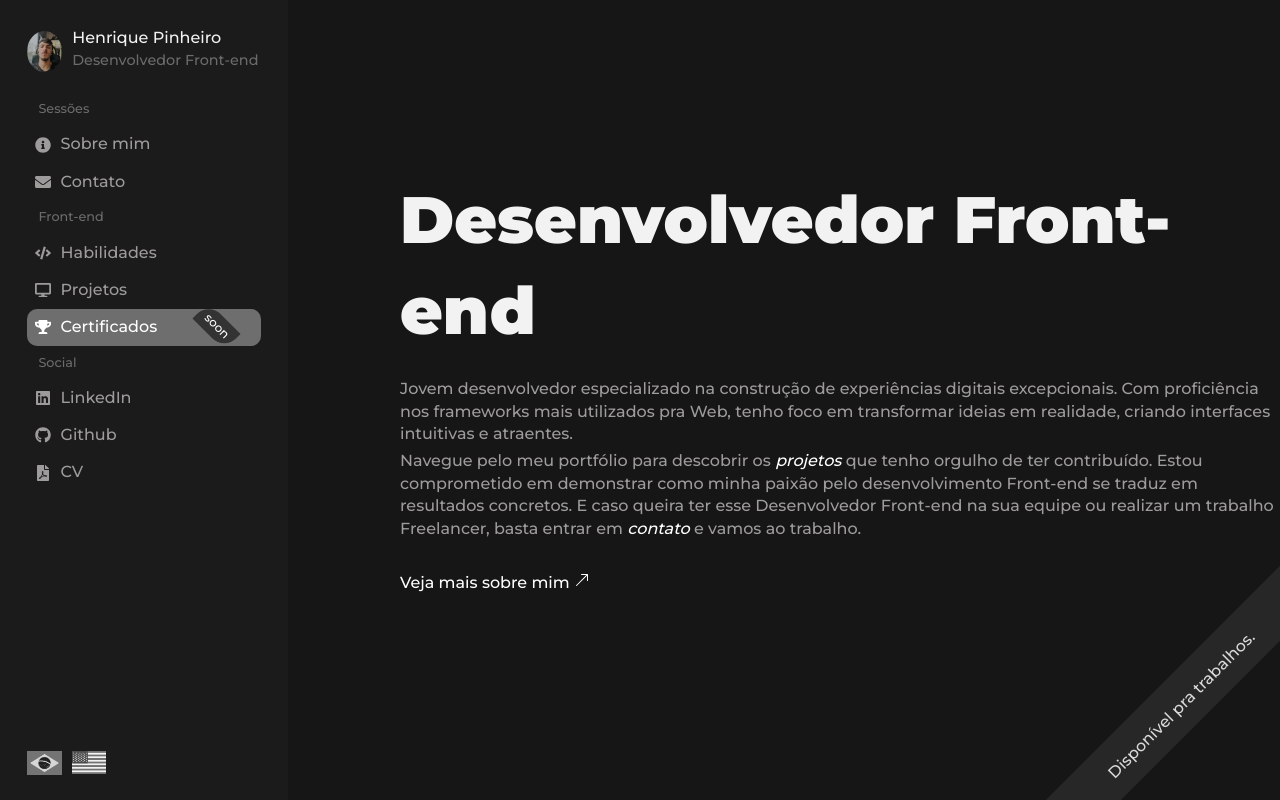
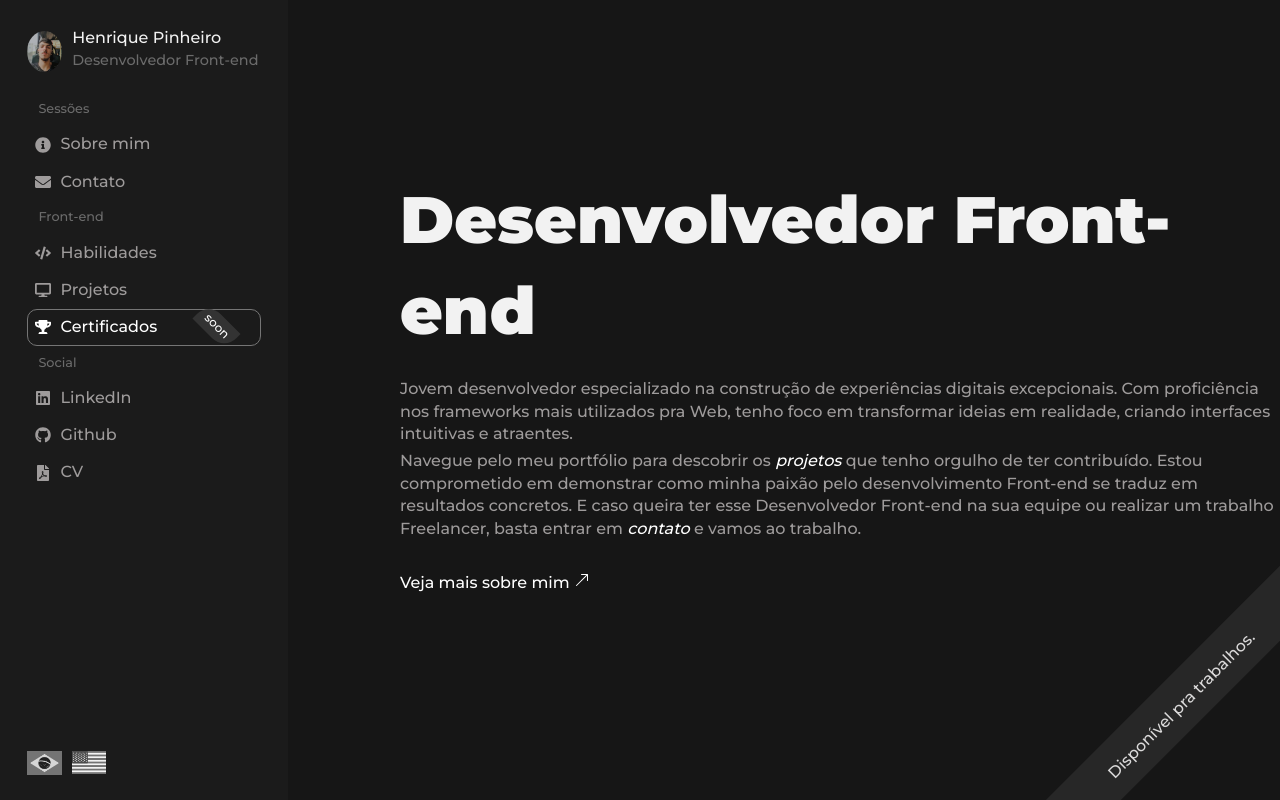
Before and after one commit to henriquepx/my_portfolio, a React (Vite) app: page / in a window 1280 px wide. Built offline with nearby package versions, Linux system fonts and the light colour scheme; a web font is replaced by a local one.

Commit message:
feat: new color and add border to link navegation isSoon

```diff
--- a/src/components/LinkNavegation.jsx
+++ b/src/components/LinkNavegation.jsx
@@ -15,9 +15,10 @@ const LinkContainer = styled.a`
     color: #9e9b9b;
     font-family: 'Montserrat', sans-serif;
     &.certificado {
-    background-color: #6e6e6e;
+    background-color: #1b1b1b;
     color: #FFFFFF;
     border-radius: 10px;
+    border: 1px solid #757575;
   }
     &:hover {
         color: #cccbcb;
```
